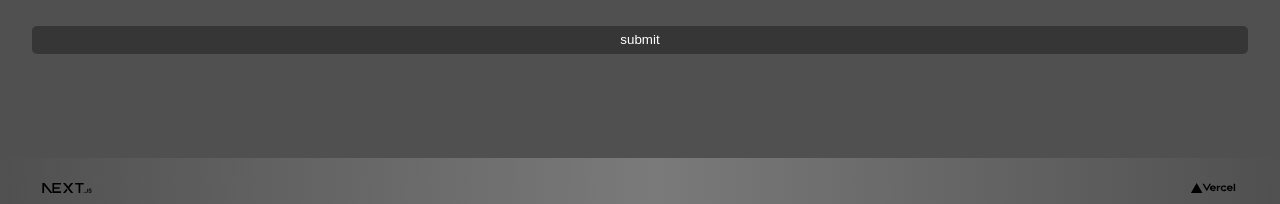
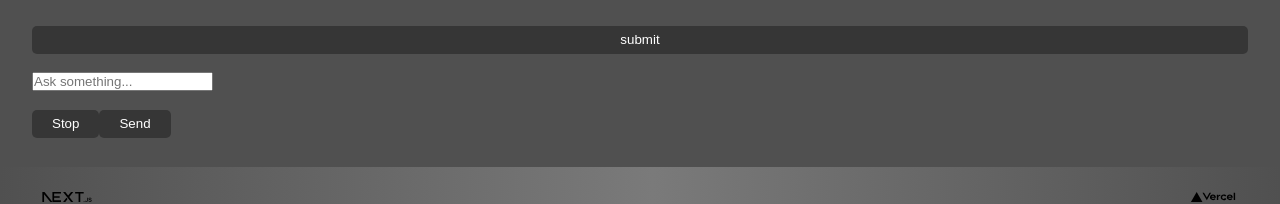
Before and after one commit to e20fip/nextjs, a Next.js app: page /blog/create in a window 1280 px wide. Shown: the part 581-785 px from the top of the page. Built offline with nearby package versions, Linux system fonts and the light colour scheme; no server answers; the database is empty; sample sign-in values are in the browser's storage.

Commit message:
fixed some error

```diff
--- a/app/blog/create/form.jsx
+++ b/app/blog/create/form.jsx
@@ -4,6 +4,49 @@ import { ToastContainer, toast } from "react-toastify"
 import "react-toastify/dist/ReactToastify.css"
 import { useSession } from "next-auth/react"
 import { redirect } from "next/navigation"
+
+import { useCompletion } from "ai/react"
+
+const LoadStatus = () => {
+  return (
+    <div className={style.input_loading}>
+      <div className={style.lds_ring}>
+        <div></div>
+        <div></div>
+        <div></div>
+        <div></div>
+      </div>
+    </div>
+  )
+}
+
+const FormAi = ({
+  handleSubmit,
+  handleInputChange,
+  isLoading,
+  stop,
+  input
+}) => {
+  return (
+    <form onSubmit={handleSubmit}>
+      <div>
+        <input
+          placeholder="Ask something..."
+          value={input}
+          onChange={handleInputChange}
+        />
+      </div>
+      <div>
+        <button type="button" onClick={stop}>
+          Stop
+        </button>
+        <button disabled={isLoading} type="submit">
+          Send
+        </button>
+      </div>
+    </form>
+  )
+}
 
 const Form = ({ handlerSubmit, category }) => {
   const { data: session, status } = useSession()
@@ -31,6 +74,15 @@ const Form = ({ handlerSubmit, category }) => {
     refText.current.value = null
   }
 
+  const {
+    completion,
+    input,
+    stop,
+    isLoading,
+    handleInputChange,
+    handleSubmit
+  } = useCompletion()
+
   return (
     <>
       <div className="content">
@@ -56,7 +108,13 @@ const Form = ({ handlerSubmit, category }) => {
           <label>
             <span>Content</span>
           </label>
-          <textarea placeholder="body" ref={refText} required />
+          <textarea
+            placeholder="body"
+            ref={refText}
+            required
+            defaultValue={completion}
+          />
+          {/* {isLoading && <LoadStatus />} */}
           <button
             onClick={() =>
               submitDatas(
@@ -71,7 +129,15 @@ const Form = ({ handlerSubmit, category }) => {
             submit
           </button>
         </div>
+        <FormAi
+          handleSubmit={handleSubmit}
+          handleInputChange={handleInputChange}
+          stop={stop}
+          isLoading={isLoading}
+          input={input}
+        />
       </div>
+
       <ToastContainer />
     </>
   )
--- a/app/gemini/gemini.module.css
+++ b/app/gemini/gemini.module.css
@@ -35,11 +35,11 @@
   display: contents;
 }
 .output li {
-  padding-block: 0.2rem;
+  padding-block: 0.5rem;
 }
 .output p,
 .output pre {
-  padding-block: 0.2rem;
+  padding-block: 0.8rem;
 }
 .inputContainer {
   display: flex;
--- a/app/globals.css
+++ b/app/globals.css
@@ -151,11 +151,12 @@ footer {
   grid-template-columns: repeat(4, 1fr);
   gap: 2em;
 }
-.port_body ul {
+.port_body ul,
+.post_body ol {
   padding-block: 0 2em;
 }
 .post_body li {
-  margin-left: 3em;
+  margin-left: 1.5em;
 }
 .post_body pre {
   overflow: auto;
@@ -194,19 +195,21 @@ footer {
   padding: 0 1rem;
   border-left: 5px solid var(--active);
 }
+.content ul {
+  padding: 0;
+}
 
 @container (width < 1200px) {
   .content_colume {
     grid-template-columns: repeat(2, 1fr);
   }
-}
-
-.content ul {
-  padding: 1em 0;
+  .content ul {
+    padding: 1.5em;
+  }
 }
 
 .content ul li {
-  margin: 1em 0;
+  margin: 0;
 }
 
 .content li {
@@ -579,7 +582,7 @@ p {
   }
 
   .content ul {
-    padding: 0.2em 0;
+    padding: 1.5em 0;
   }
 
   .content_colume {
@@ -603,8 +606,6 @@ p {
     overflow-y: auto;
     height: 80vh;
     padding: 2em;
-    border: 1px solid var(--light-gray);
-    background-color: var(--dark-color);
   }
 
   .post_showhide {
@@ -692,6 +693,11 @@ p {
  * Visual Studio 2015 dark style
  * Author: Nicolas LLOBERA <nllobera@gmail.com>
  */
+li > code,
+p > code {
+  background-color: var(--light-gray);
+  padding: 0.02rem 0.25rem;
+}
 
 .hljs {
   background: #1e1e1e;
```
Also changed, not shown: app/list/[[...slug]]/page.jsx (+7 -5 lines).
